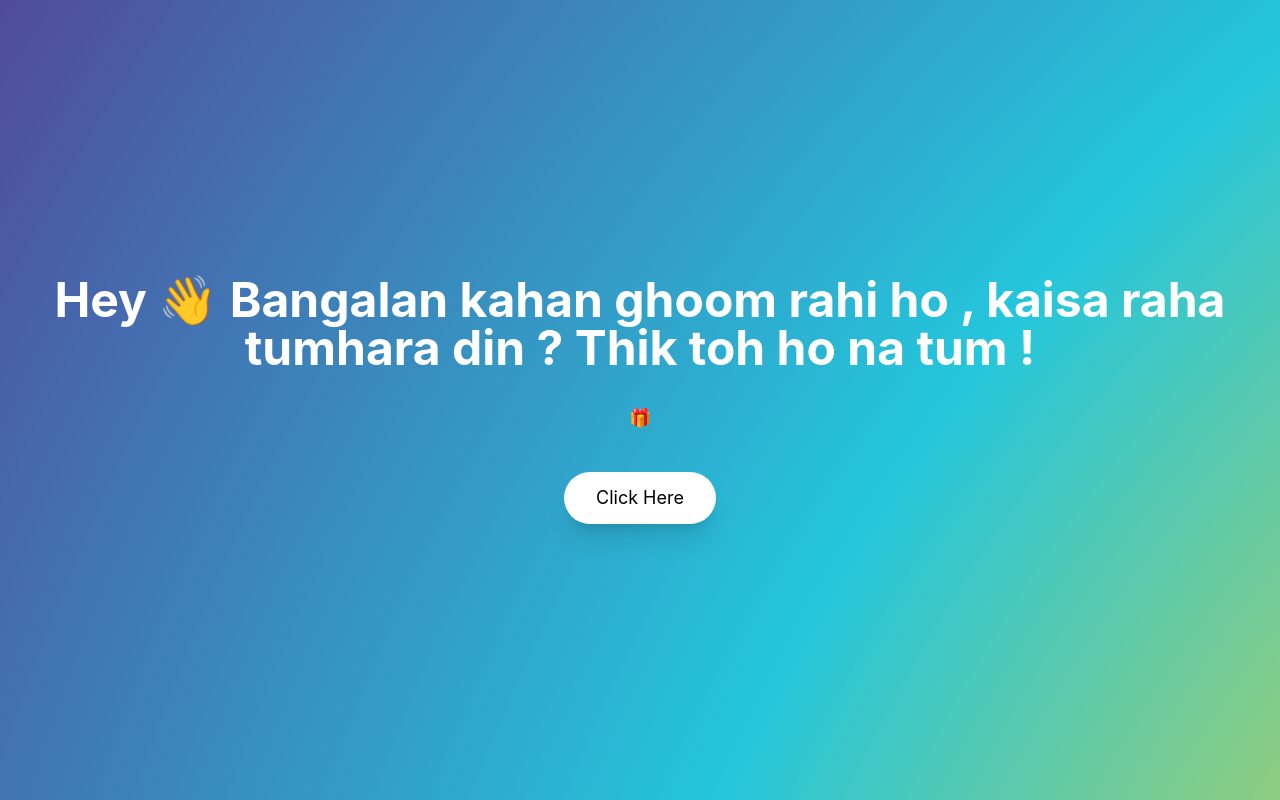
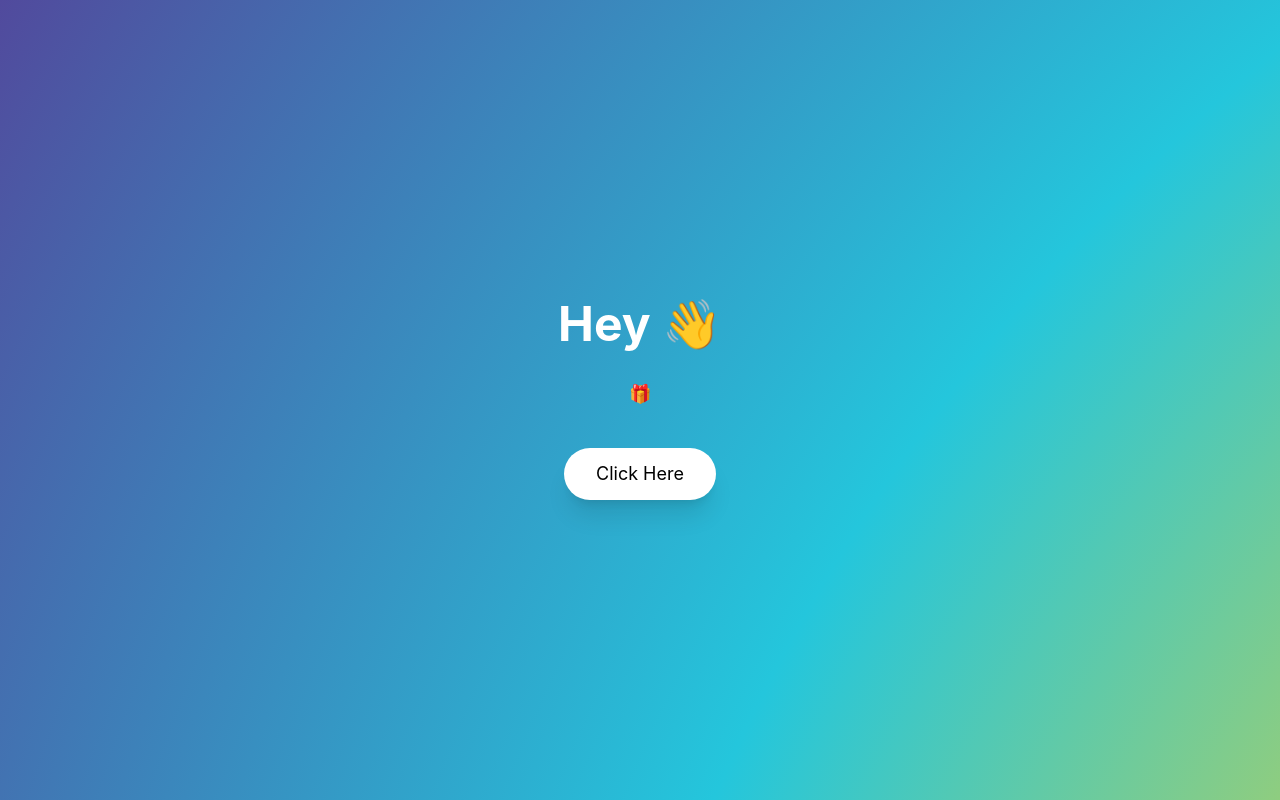
Before and after one commit to jojojoker1906/birthday, a React (Vite) app: page / in a window 1280 px wide. Built offline with nearby package versions, Linux system fonts and the light colour scheme.

Commit message:
Updated name

```diff
--- a/src/App.jsx
+++ b/src/App.jsx
@@ -340,8 +340,7 @@ export default function App() {
             className="text-3xl sm:text-4xl md:text-5xl font-bold mb-8"
           >
             Hey 👋
-            Bangalan kahan ghoom rahi ho , kaisa raha tumhara din ?
-            Thik toh ho na tum !
+
           </motion.h1>
 
           <motion.p
```
